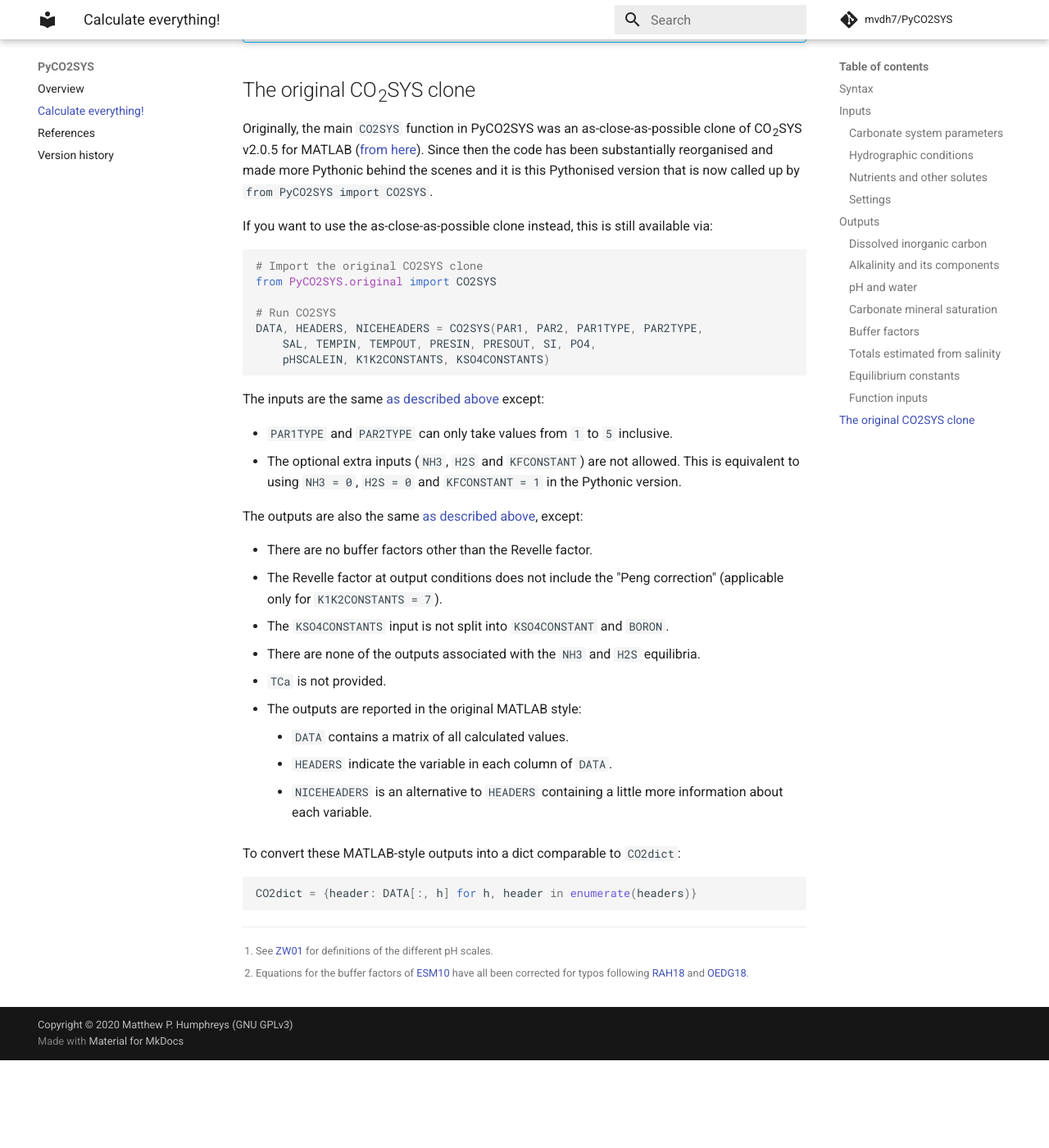
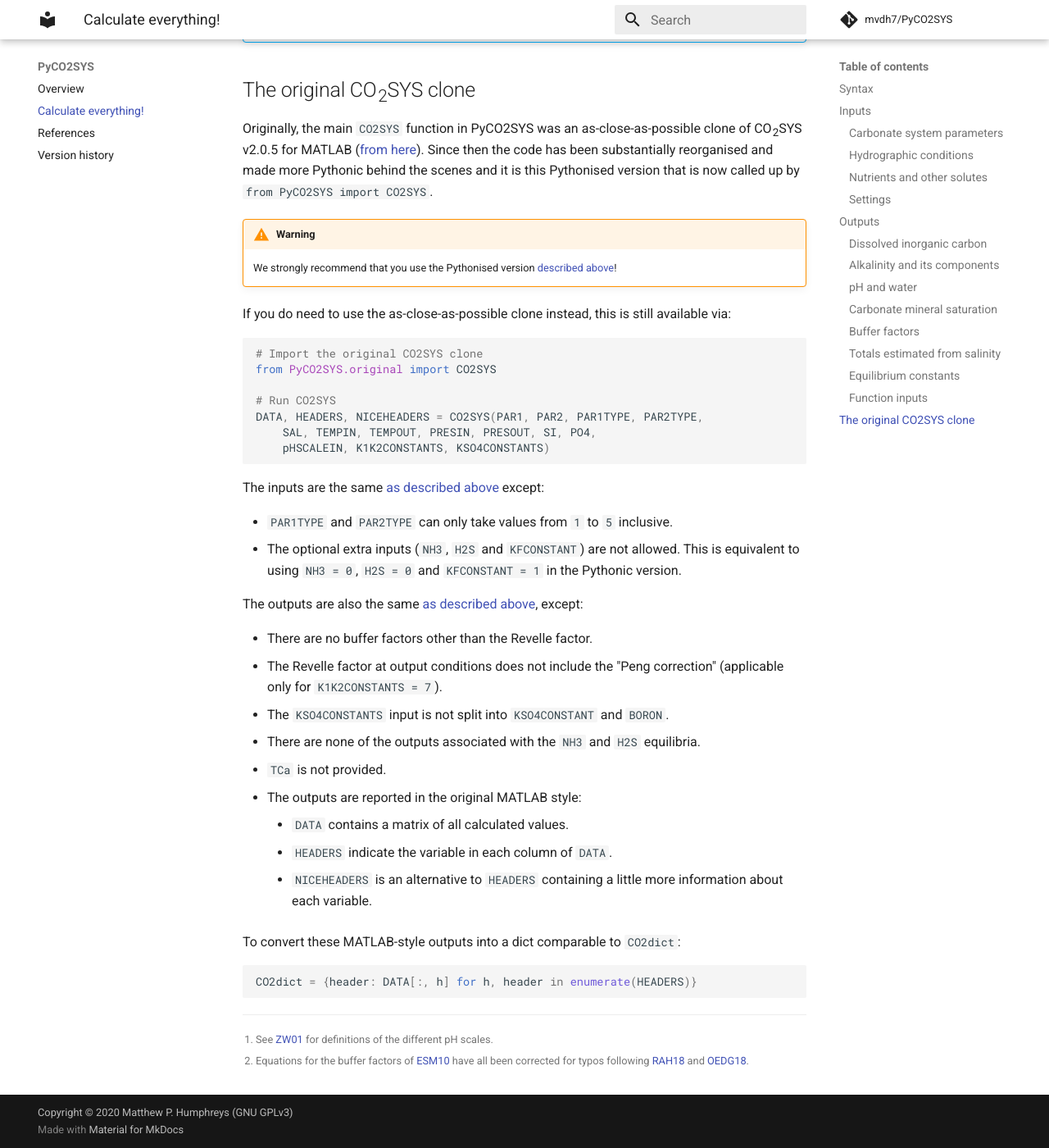
Before and after one commit to mvdh7/PyCO2SYS, an MkDocs documentation site: the page built from docs/co2sys.md, in a window 1280 px wide and 1400 px high, scrolled down 5356 px. Shown: the whole window at 82% size. Built offline with MkDocs 1.6.1 and Material for MkDocs 9.7.7, drawn with Linux system fonts in a browser that asks for light colours; formulas are drawn with MathJax 3; comment, search, counter and statistics services are not loaded; before the commit the page ends 6649 px from its top, so only the background shows below that.

Commit message:
Warn not to use original clone unless necessary

```diff
--- a/docs/co2sys.md
+++ b/docs/co2sys.md
@@ -222,7 +222,10 @@ The results of `CO2SYS` calculations are stored in a [dict](https://docs.python.
 
 Originally, the main `CO2SYS` function in PyCO2SYS was an as-close-as-possible clone of CO<sub>2</sub>SYS v2.0.5 for MATLAB ([from here](https://github.com/jamesorr/CO2SYS-MATLAB)). Since then the code has been substantially reorganised and made more Pythonic behind the scenes and it is this Pythonised version that is now called up by `from PyCO2SYS import CO2SYS`.
 
-If you want to use the as-close-as-possible clone instead, this is still available via:
+!!! warning
+    We strongly recommend that you use the Pythonised version [described above](#syntax)!
+
+If you do need to use the as-close-as-possible clone instead, this is still available via:
 
     :::python
     # Import the original CO2SYS clone
@@ -253,4 +256,4 @@ The outputs are also the same [as described above](#outputs), except:
 To convert these MATLAB-style outputs into a dict comparable to `CO2dict`:
 
     :::python
-    CO2dict = {header: DATA[:, h] for h, header in enumerate(headers)}
+    CO2dict = {header: DATA[:, h] for h, header in enumerate(HEADERS)}
```
